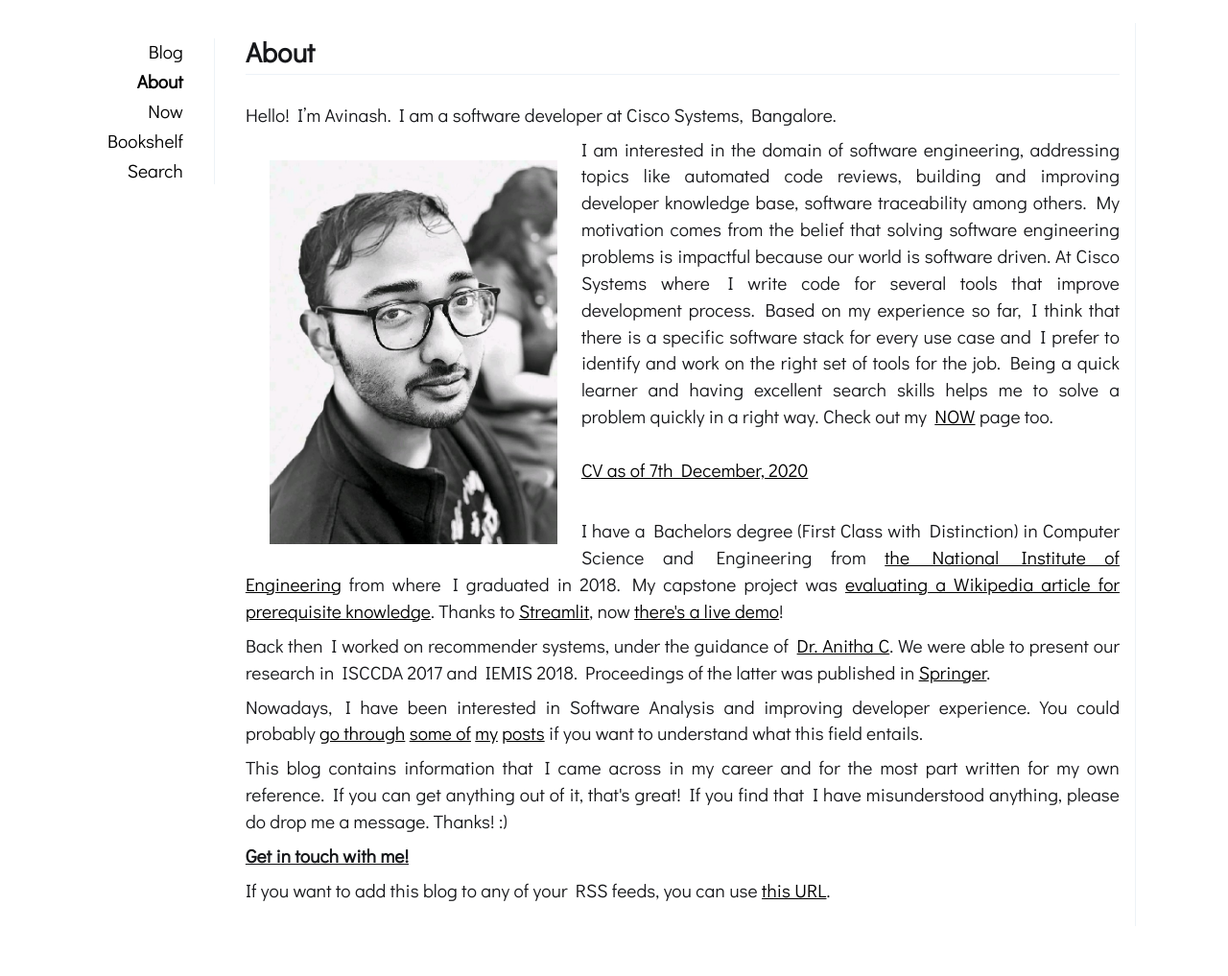
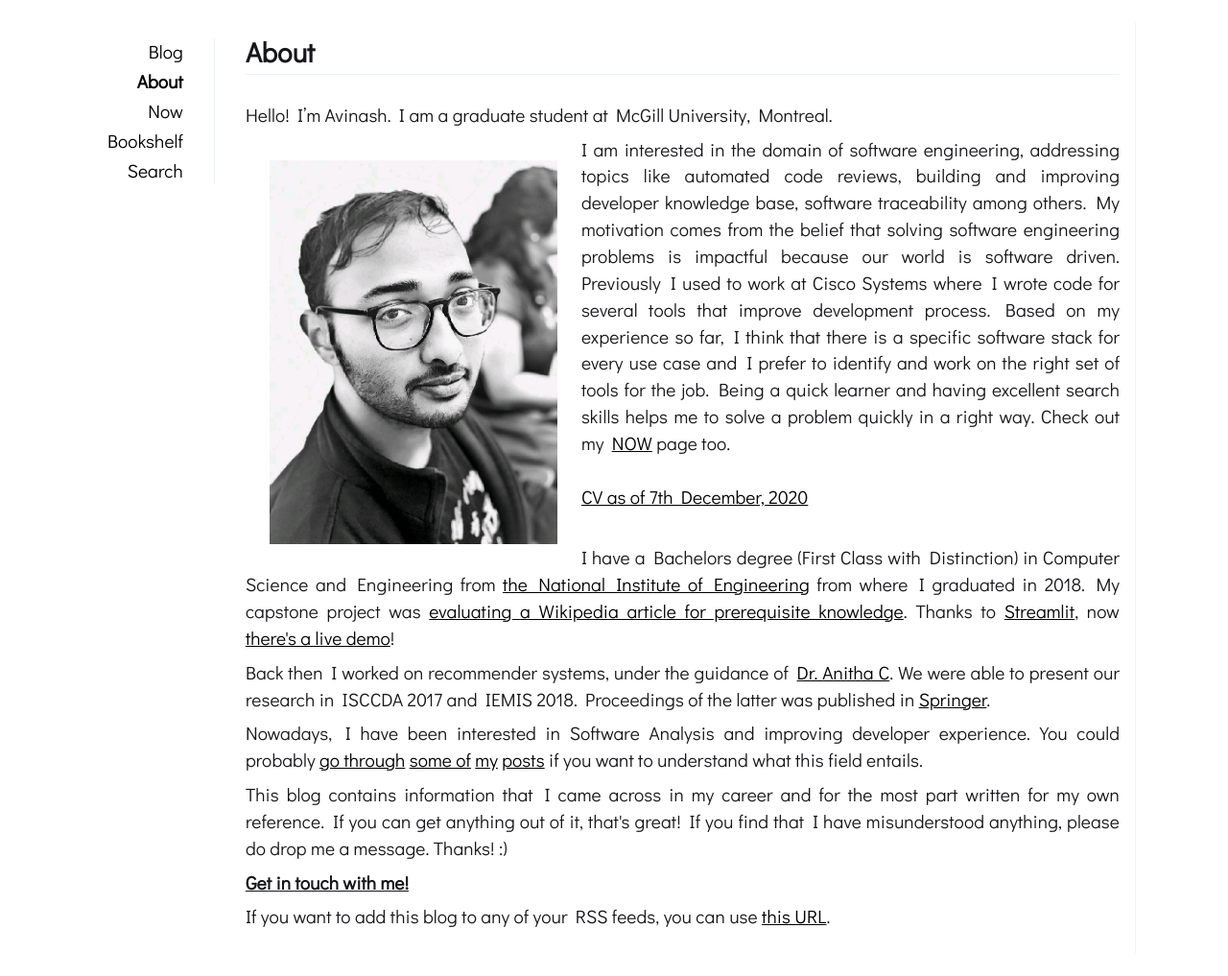
Before and after one commit to avinashbhat/avinashbhat.github.io, a Jekyll site: the page built from _pages/about.md, in a window 1280 px wide. Shown: the whole page at 96% size. Built offline with Jekyll 4.4.1, drawn with Linux system fonts in a browser that asks for light colours; before the commit the page ends 989 px from its top, so only the background shows below that.

Commit message:
Updated masters degree

```diff
--- a/_pages/about.md
+++ b/_pages/about.md
@@ -3,7 +3,7 @@ layout: page
 title: About
 ---
 
-Hello! I'm Avinash. I am a software developer at Cisco Systems, Bangalore.
+Hello! I'm Avinash. I am a graduate student at McGill University, Montreal.
 
 
 <div style="text-align: justify;">
@@ -11,7 +11,7 @@ Hello! I'm Avinash. I am a software developer at Cisco Systems, Bangalore.
 
 I am interested in the domain of software engineering, addressing topics like automated code reviews, building and improving developer knowledge base, software traceability among others. My motivation comes from the belief that solving software engineering problems is impactful because our world is software driven.
 
-At Cisco Systems where I write code for several tools that improve development process. Based on my experience so far, I think that there is a specific software stack for every use case and I prefer to identify and work on the right set of tools for the job. Being a quick learner and having excellent search skills helps me to solve a problem quickly in a right way.
+Previously I used to work at Cisco Systems where I wrote code for several tools that improve development process. Based on my experience so far, I think that there is a specific software stack for every use case and I prefer to identify and work on the right set of tools for the job. Being a quick learner and having excellent search skills helps me to solve a problem quickly in a right way.
 
 Check out my <a href="{{site.baseurl}}/now">NOW</a> page too.
 <br><br>
```
